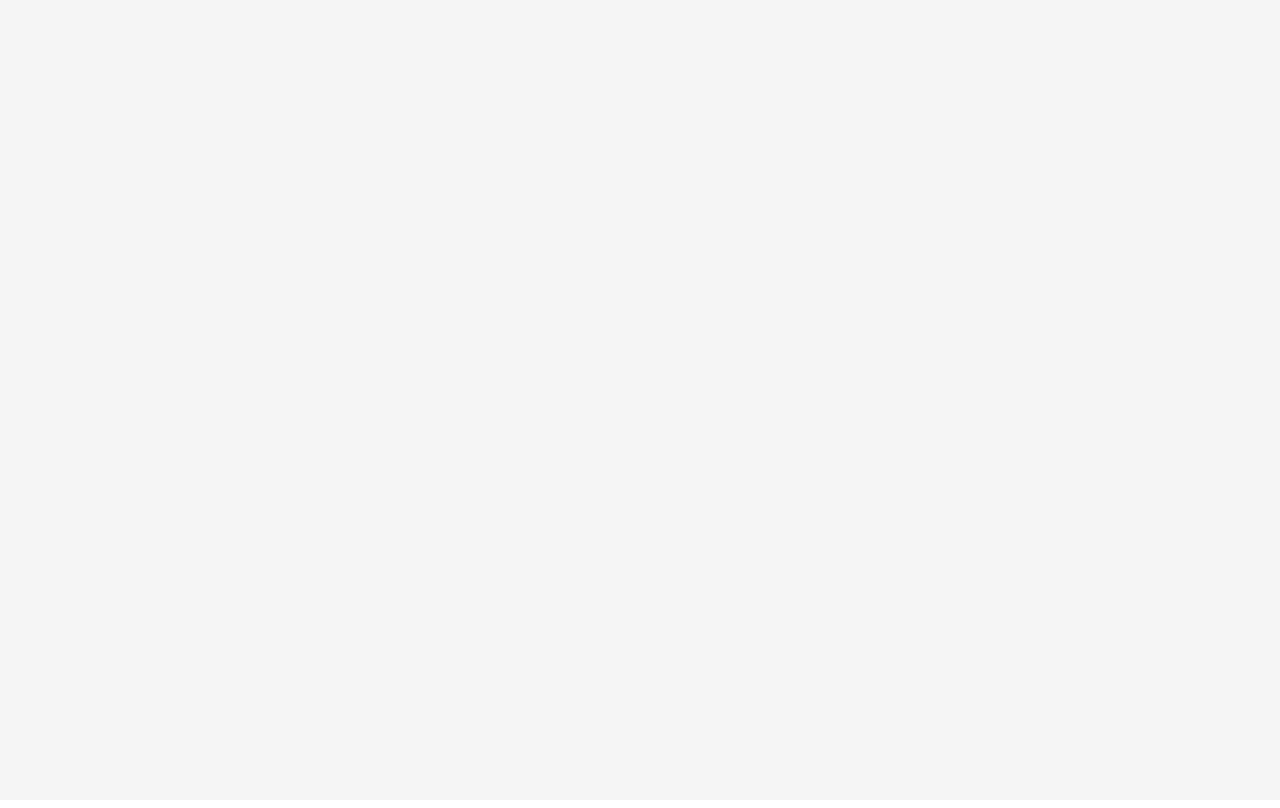
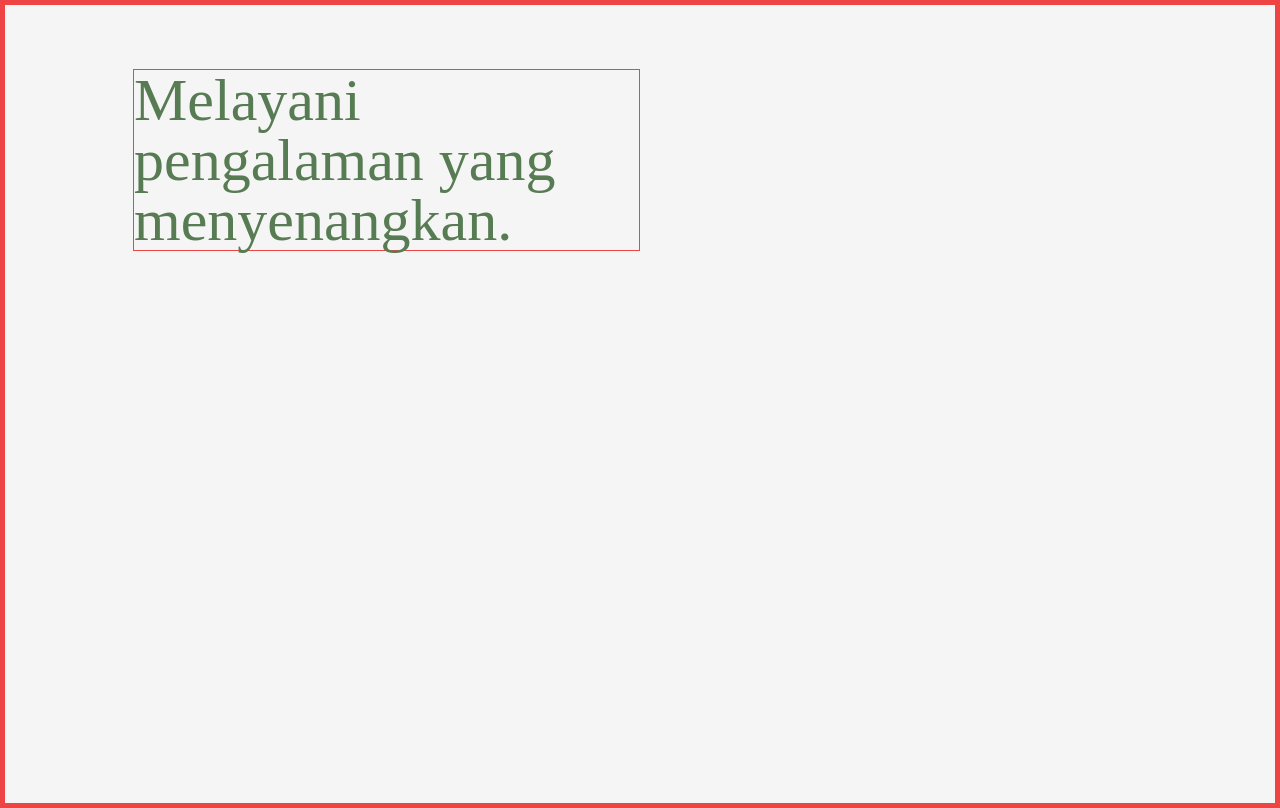
Before and after one commit to pnxl/senangsegar, a Nuxt app: page / in a window 1280 px wide. Built offline with nearby package versions, Linux system fonts and the light colour scheme.

Commit message:
feat: start homepage

```diff
--- a/assets/styles/tailwind.css
+++ b/assets/styles/tailwind.css
@@ -4,4 +4,5 @@
 
 * {
   @apply transition duration-[250ms] ease-in-out;
+  @apply border border-red-500;
 }
--- a/pages/index.vue
+++ b/pages/index.vue
@@ -1,3 +1,11 @@
 <template>
-  <div></div>
+  <div
+    class="min-h-screen md:py-16 md:px-24 lg:px-32 2xl:px-48 sm:p-12 p-8 min-w-full flex flex-col gap-y-4"
+  >
+    <h1
+      class="font-display text-3xl sm:text-4xl md:text-5xl lg:text-6xl font-medium w-1/2"
+    >
+      Melayani pengalaman yang menyenangkan.
+    </h1>
+  </div>
 </template>
```
